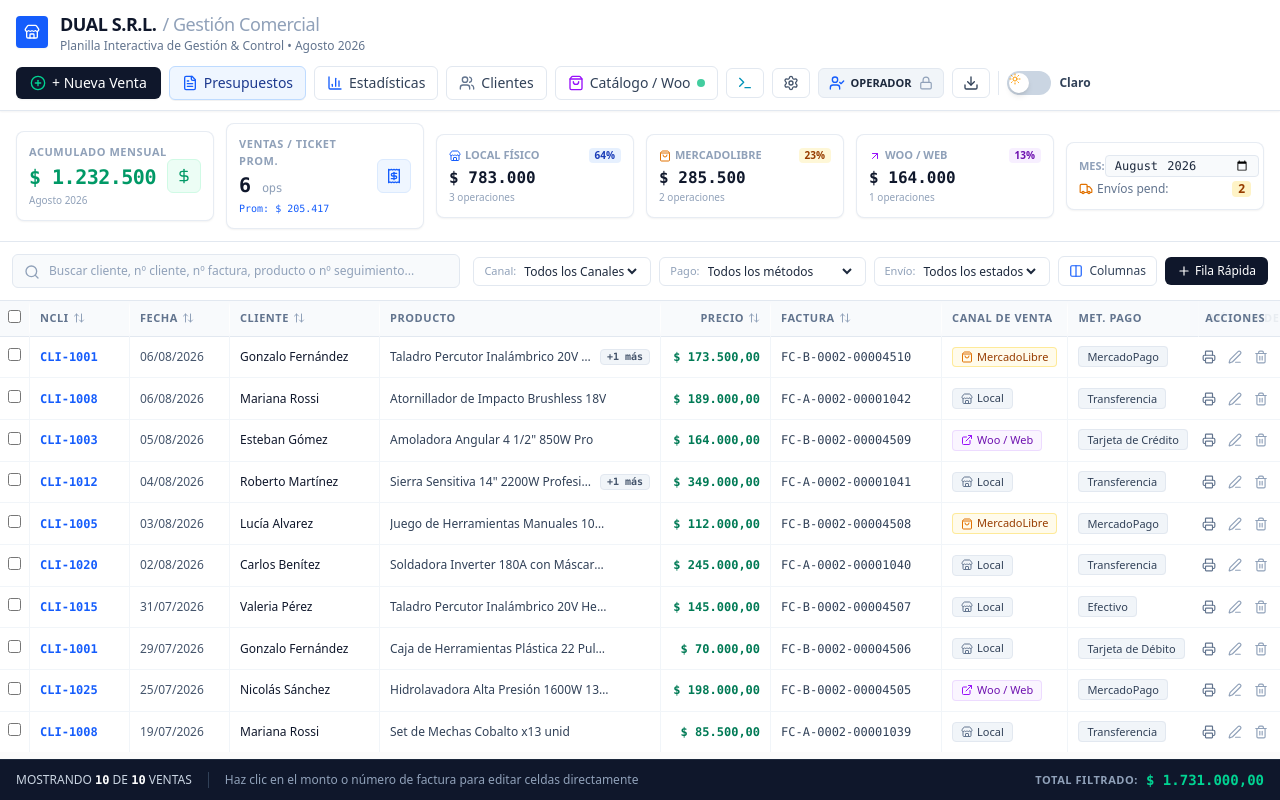
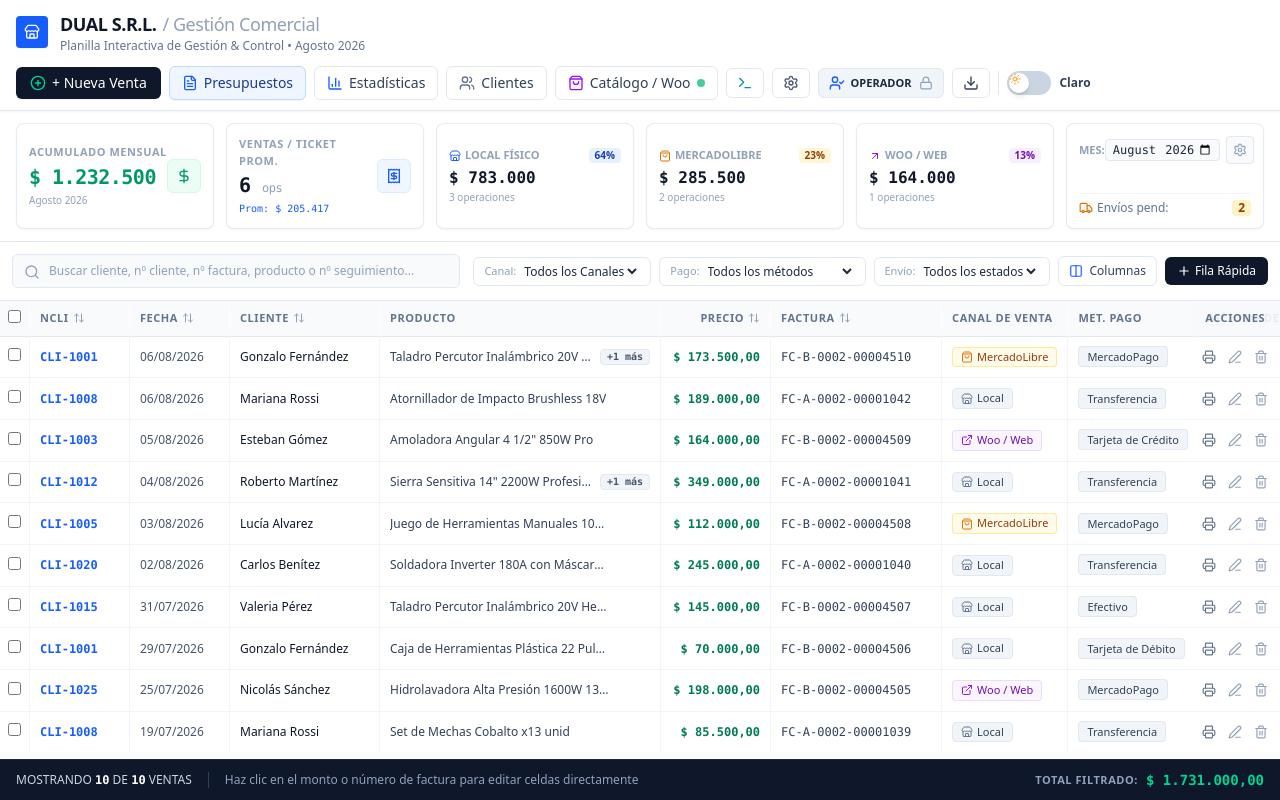
Before and after one commit to CharlyZeta/SalesHub, a React (Vite) app: page / in a window 1280 px wide. Built offline with nearby package versions, Linux system fonts and the light colour scheme.

Commit message:
feat: make KPI summary banner cards customizable and toggleable

```diff
--- a/src/components/KpiSummary.tsx
+++ b/src/components/KpiSummary.tsx
@@ -1,4 +1,4 @@
-import React from 'react';
+import React, { useState } from 'react';
 import {
   TrendingUp,
   ShoppingBag,
@@ -7,7 +7,8 @@ import {
   Receipt,
   DollarSign,
   ArrowUpRight,
-  Filter
+  Settings,
+  X
 } from 'lucide-react';
 import { Sale } from '../types';
 import { formatCurrency, getMonthYearLabel, getCurrentMonthISO } from '../utils/formatters';
@@ -27,6 +28,35 @@ export const KpiSummary: React.FC<KpiSummaryProps> = ({
   selectedChannelFilter,
   onChannelFilterChange
 }) => {
+  const [showSettings, setShowSettings] = useState(false);
+  const [visibleKpis, setVisibleKpis] = useState(() => {
+    const saved = localStorage.getItem('saleshub_visible_kpis');
+    if (saved) {
+      try {
+        return JSON.parse(saved);
+      } catch (e) {
+        // Fallback to default
+      }
+    }
+    return {
+      acumuladoMensual: true,
+      ticketPromedio: true,
+      localFisico: true,
+      mercadoLibre: true,
+      wooCommerce: true,
+      enviosPendientes: true
+    };
+  });
+
+  const toggleKpi = (key: string) => {
+    const updated = {
+      ...visibleKpis,
+      [key]: !((visibleKpis as any)[key])
+    };
+    setVisibleKpis(updated);
+    localStorage.setItem('saleshub_visible_kpis', JSON.stringify(updated));
+  };
+
   // Filter sales for the selected month
   const monthSales = sales.filter((s) => s.fecha.startsWith(selectedMonth));
 
@@ -51,11 +81,35 @@ export const KpiSummary: React.FC<KpiSummaryProps> = ({
   // Pending Shipments count
   const pendingShipments = monthSales.filter((s) => s.estadoEnvio === 'Pendiente' || s.estadoEnvio === 'Enviado').length;
 
+  const visibleCardsCount = [
+    visibleKpis.acumuladoMensual,
+    visibleKpis.ticketPromedio,
+    visibleKpis.localFisico,
+    visibleKpis.mercadoLibre,
+    visibleKpis.wooCommerce,
+    true // Month selector is always visible
+  ].filter(Boolean).length;
+
+  const gridColsClass =
+    visibleCardsCount === 1 ? 'lg:grid-cols-1' :
+    visibleCardsCount === 2 ? 'lg:grid-cols-2' :
+    visibleCardsCount === 3 ? 'lg:grid-cols-3' :
+    visibleCardsCount === 4 ? 'lg:grid-cols-4' :
+    visibleCardsCount === 5 ? 'lg:grid-cols-5' :
+    'lg:grid-cols-6';
+
+  const smGridColsClass =
+    visibleCardsCount === 1 ? 'sm:grid-cols-1' :
+    visibleCardsCount === 2 ? 'sm:grid-cols-2' :
+    'sm:grid-cols-3';
+
   return (
     <div className="bg-white dark:bg-slate-900 border-b border-slate-200 dark:border-slate-800 text-slate-800 dark:text-slate-100 py-3 px-4 transition-colors duration-200">
-      <div className="max-w-[1920px] mx-auto grid grid-cols-2 sm:grid-cols-3 lg:grid-cols-6 gap-3 items-center">
+      <div className="max-w-[1920px] mx-auto">
+        <div className={`grid grid-cols-2 ${smGridColsClass} ${gridColsClass} gap-3 items-stretch`}>
 
           {/* Metric 1: Total Acumulado Mensual */}
+          {visibleKpis.acumuladoMensual && (
             <div className="bg-white dark:bg-slate-800/90 border border-slate-200/80 dark:border-slate-700/80 rounded-lg p-3 shadow-xs flex items-center justify-between">
               <div>
                 <div className="flex items-center justify-between text-[11px] font-semibold text-slate-400 dark:text-slate-400 uppercase tracking-wider">
@@ -72,8 +126,10 @@ export const KpiSummary: React.FC<KpiSummaryProps> = ({
                 <DollarSign className="w-4 h-4" />
               </div>
             </div>
+          )}
 
           {/* Metric 2: Cantidad de Ventas y Ticket Promedio */}
+          {visibleKpis.ticketPromedio && (
             <div className="bg-white dark:bg-slate-800/90 border border-slate-200/80 dark:border-slate-700/80 rounded-lg p-3 shadow-xs flex items-center justify-between">
               <div>
                 <div className="text-[11px] font-semibold text-slate-400 dark:text-slate-400 uppercase tracking-wider">
@@ -90,8 +146,10 @@ export const KpiSummary: React.FC<KpiSummaryProps> = ({
                 <Receipt className="w-4 h-4" />
               </div>
             </div>
+          )}
 
           {/* Metric 3: Canal Local / Venta Física */}
+          {visibleKpis.localFisico && (
             <button
               onClick={() => onChannelFilterChange(selectedChannelFilter === 'Local' ? 'TODOS' : 'Local')}
               className={`text-left p-3 rounded-lg border transition-all cursor-pointer shadow-xs ${
@@ -116,8 +174,10 @@ export const KpiSummary: React.FC<KpiSummaryProps> = ({
                 {localSales.length} operaciones
               </div>
             </button>
+          )}
 
           {/* Metric 4: MercadoLibre */}
+          {visibleKpis.mercadoLibre && (
             <button
               onClick={() => onChannelFilterChange(selectedChannelFilter === 'MercadoLibre' ? 'TODOS' : 'MercadoLibre')}
               className={`text-left p-3 rounded-lg border transition-all cursor-pointer shadow-xs ${
@@ -142,8 +202,10 @@ export const KpiSummary: React.FC<KpiSummaryProps> = ({
                 {meliSales.length} operaciones
               </div>
             </button>
+          )}
 
           {/* Metric 5: E-Commerce / WooCommerce */}
+          {visibleKpis.wooCommerce && (
             <button
               onClick={() => onChannelFilterChange(selectedChannelFilter === 'WooCommerce' ? 'TODOS' : 'WooCommerce')}
               className={`text-left p-3 rounded-lg border transition-all cursor-pointer shadow-xs ${
@@ -168,19 +230,68 @@ export const KpiSummary: React.FC<KpiSummaryProps> = ({
                 {wooSales.length} operaciones
               </div>
             </button>
+          )}
 
           {/* Metric 6: Month Selector & Envíos Pendientes */}
-        <div className="bg-white dark:bg-slate-800/90 border border-slate-200/80 dark:border-slate-700/80 rounded-lg p-3 shadow-xs flex flex-col justify-between">
+          <div className="bg-white dark:bg-slate-800/90 border border-slate-200/80 dark:border-slate-700/80 rounded-lg p-3 shadow-xs flex flex-col justify-between relative">
             <div className="flex items-center justify-between">
               <span className="text-[11px] font-semibold text-slate-400 dark:text-slate-400 uppercase">Mes:</span>
+              <div className="flex items-center gap-1.5">
                 <input
                   type="month"
                   value={selectedMonth}
                   onChange={(e) => onMonthChange(e.target.value)}
-              className="bg-slate-50 dark:bg-slate-900 border border-slate-200 dark:border-slate-700 text-xs text-slate-800 dark:text-slate-200 rounded px-2 py-0.5 focus:outline-none focus:border-blue-500 cursor-pointer font-mono font-medium"
+                  className="bg-slate-50 dark:bg-slate-900 border border-slate-200 dark:border-slate-700 text-xs text-slate-800 dark:text-slate-200 rounded px-1.5 py-0.5 focus:outline-none focus:border-blue-500 cursor-pointer font-mono font-medium w-[115px]"
                 />
+                <div className="relative">
+                  <button
+                    onClick={() => setShowSettings(!showSettings)}
+                    className={`p-1.5 rounded transition-colors cursor-pointer border ${
+                      showSettings
+                        ? 'bg-blue-50 dark:bg-blue-950 border-blue-200 dark:border-blue-800 text-blue-600 dark:text-blue-400'
+                        : 'bg-slate-50 dark:bg-slate-900 border-slate-200 dark:border-slate-700 text-slate-400 dark:text-slate-500 hover:text-slate-700 dark:hover:text-slate-200'
+                    }`}
+                    title="Configurar indicadores visibles"
+                  >
+                    <Settings className="w-3.5 h-3.5" />
+                  </button>
+                  {showSettings && (
+                    <div className="absolute right-0 mt-2 w-48 bg-white dark:bg-slate-800 border border-slate-200 dark:border-slate-700 rounded-lg shadow-xl z-50 p-2 text-[11px] space-y-1 font-sans">
+                      <div className="font-semibold text-slate-700 dark:text-slate-200 pb-1 border-b border-slate-100 dark:border-slate-700 mb-1 px-1 flex items-center justify-between">
+                        <span>Mostrar Indicadores</span>
+                        <button
+                          onClick={() => setShowSettings(false)}
+                          className="text-slate-400 hover:text-slate-600 dark:hover:text-slate-200"
+                        >
+                          <X className="w-3 h-3" />
+                        </button>
                       </div>
-          <div className="flex items-center justify-between mt-1 text-xs">
+                      {[
+                        { key: 'acumuladoMensual', label: 'Acumulado Mensual' },
+                        { key: 'ticketPromedio', label: 'Ventas / Ticket Prom.' },
+                        { key: 'localFisico', label: 'Local Físico' },
+                        { key: 'mercadoLibre', label: 'MercadoLibre' },
+                        { key: 'wooCommerce', label: 'Woo / Web' },
+                        { key: 'enviosPendientes', label: 'Envíos Pendientes' },
+                      ].map((item) => (
+                        <label key={item.key} className="flex items-center justify-between gap-2 hover:bg-slate-50 dark:hover:bg-slate-700 p-1 rounded cursor-pointer text-slate-700 dark:text-slate-200">
+                          <span>{item.label}</span>
+                          <input
+                            type="checkbox"
+                            checked={!!(visibleKpis as any)[item.key]}
+                            onChange={() => toggleKpi(item.key)}
+                            className="rounded border-slate-300 dark:border-slate-600 text-blue-600 focus:ring-0 cursor-pointer"
+                          />
+                        </label>
+                      ))}
+                    </div>
+                  )}
+                </div>
+              </div>
+            </div>
+
+            {visibleKpis.enviosPendientes && (
+              <div className="flex items-center justify-between mt-1 text-xs border-t border-slate-100 dark:border-slate-800/80 pt-1.5">
                 <span className="text-slate-500 dark:text-slate-400 flex items-center gap-1 font-medium">
                   <Truck className="w-3.5 h-3.5 text-amber-600 dark:text-amber-400" />
                   Envíos pend:
@@ -189,9 +300,11 @@ export const KpiSummary: React.FC<KpiSummaryProps> = ({
                   {pendingShipments}
                 </span>
               </div>
+            )}
           </div>
 
         </div>
       </div>
+    </div>
   );
 };
```
Lines whose indentation alone changed are shown as unchanged.
